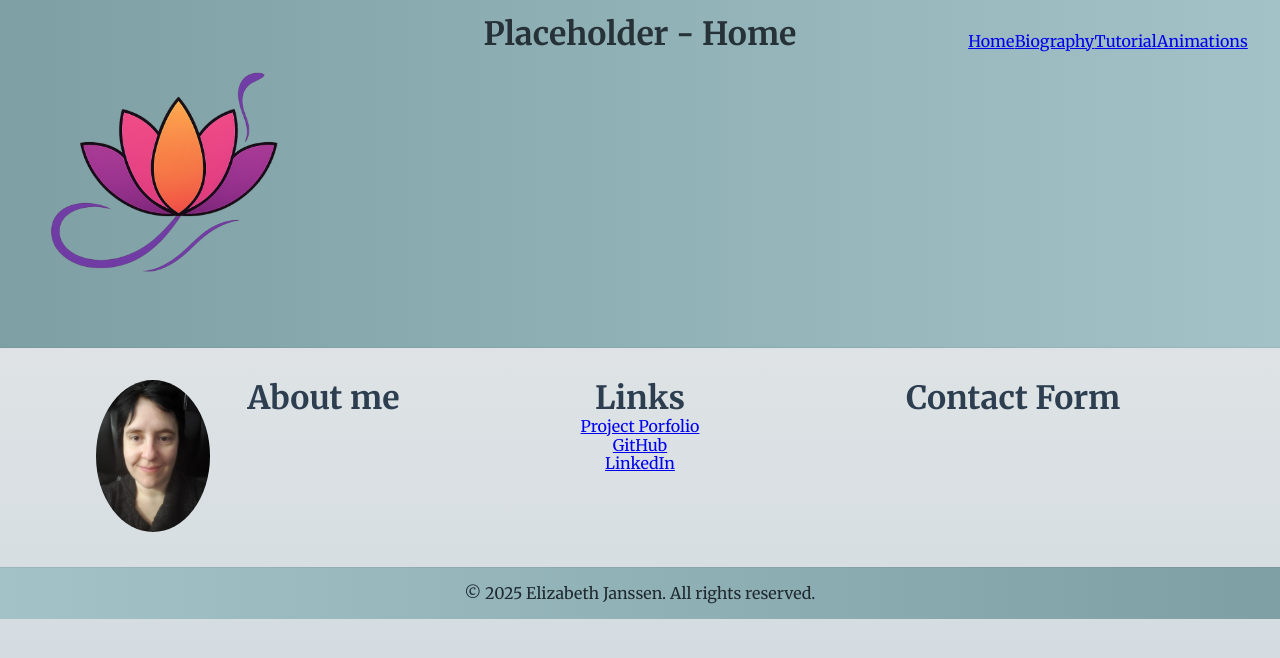
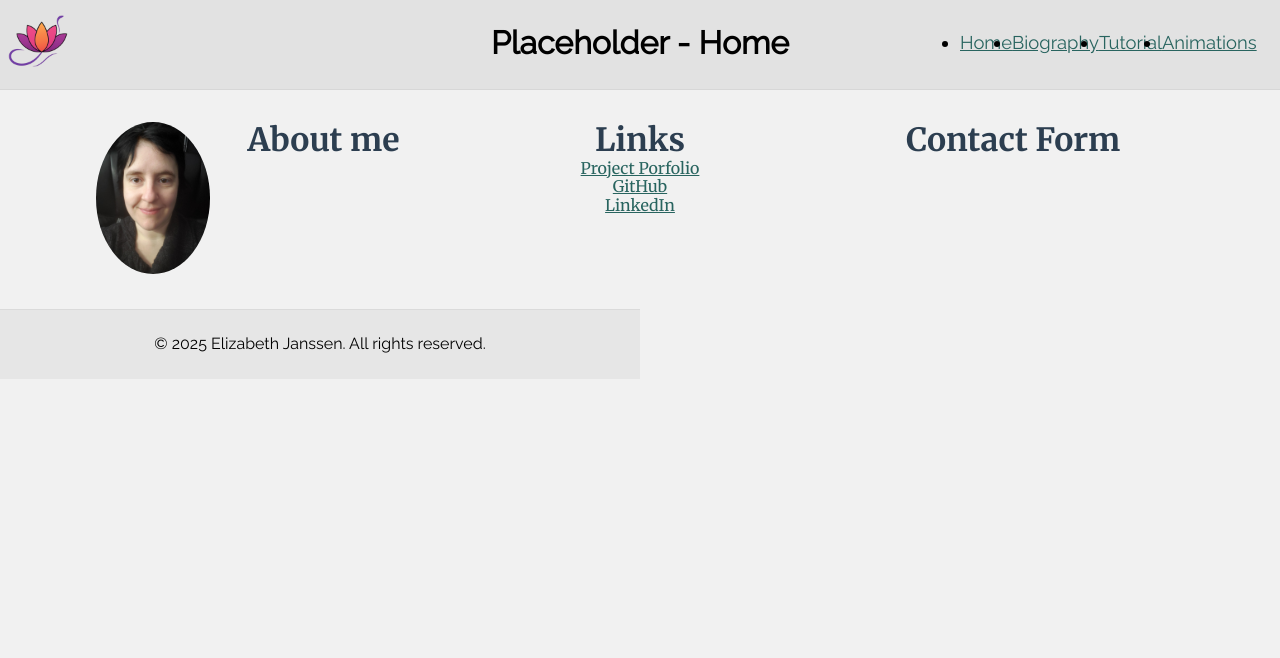
Before and after one commit to emjanssen/comm2019-finalproject-summer2025, a PHP site: page / in a window 1280 px wide. Shown: the top 658 px of the page. Run offline with PHP 8.4, Linux system fonts and the light colour scheme.

Commit message:
playing with page-wide colour scheme

```diff
--- a/css/main.css
+++ b/css/main.css
@@ -9,15 +9,29 @@
 /* - - - Global Variables - - - */
 
 :root {
-  --body-background-color: linear-gradient(to bottom, #eaeaea, #cfd9df);
-  --body-text-color: #2c3e50;
-  --body-font-family: "Merriweather";
+    /* Background Colours */
+    --header-background-color: #e2e2e2;
+    --footer-background-color: #e6e6e6;
+    --body-background-color: #f1f1f1;
 
-  --header-background-color: linear-gradient(to left, #a2c2c7, #7ea0a5);
-  --header-text-color: #263238;
+    /* Fonts */
+    --body-font-family: "Merriweather", serif;
+    --body-font-weight: 400;
+    --body-font-style: normal;
+    --body-text-color: #2c3e50;
 
-  --footer-background-color: linear-gradient(to right, #a2c2c7, #7ea0a5);
-  --footer-text-color: #1f2a30;
+    --header-footer-font-family: "Raleway", sans-serif;
+    --header-footer-font-weight: 400;
+    --header-footer-font-style: normal;
+    --header-font-colour: black;
+    --footer-font-colour: black;
+
+    /* Links */
+    --links-unvisited-font-color: rgb(40, 100, 95);
+    --links-visited-font-color: rgb(60, 120, 110);
+    --links-hover-font-color: rgb(90, 150, 140);
+    --links-active-font-color: rgb(30, 85, 80);
+    --links-focus-outline-color: rgb(115, 175, 165);
 }
 
 /* - - - Body - - - */
@@ -25,9 +39,8 @@
 body {
     background: var(--body-background-color);
     font-family: var(--body-font-family);
-    background-repeat: no-repeat;
-    background-size: cover;
-    background-attachment: fixed;
+    font-weight: var(--body-font-weight);
+    font-style: var(--body-font-style);
     color: var(--body-text-color);
 }
 
@@ -40,39 +53,41 @@ h1 {
     margin: 0;
 }
 
+a:focus {
+    outline: 2px dashed var(--links-focus-outline-color);
+    outline-offset: 4px;
+}
+
+a:link {
+    color: var(--links-unvisited-font-color);
+}
+
+a:visited {
+    color: var(--links-visited-font-color);
+}
+
+a:hover {
+    color: var(--links-hover-font-color);
+}
+
+a:active {
+    color: var(--links-active-font-color);
+}
+
+
 /* - - - Header - - - */
 
 #header-global {
     grid-area: header-global;
-    padding: 1em;
+    height: 90px;
 
     background: var(--header-background-color);
-    background-repeat: no-repeat;
-    background-size: cover;
-    background-attachment: fixed;
+    color: var(--header-font-colour);
+    font-family: var(--header-footer-font-family);
+    font-weight: var(--header-footer-font-weight);
+    font-style: var(--header-footer-font-style);
 
-    color: var(--header-text-color);
     border-bottom: 1px solid rgba(0, 0, 0, 0.05);
-}
-
-#header-global-grid-col-one {
-    grid-area: header-global-grid-col-one;
-    display: flex;
-    justify-content: space-evenly;
-}
-
-#header-global-grid-col-two {
-    grid-area: header-global-grid-col-two;
-    display: flex;
-    justify-content: space-around;
-}
-
-#header-title h1 {
-  margin: 0;
-}
-
-#header-global-grid-col-three {
-    grid-area: header-global-grid-col-three;
 }
 
 #header-global-grid {
@@ -81,41 +96,58 @@ h1 {
     grid-template-rows: auto auto auto;
     grid-template-areas:
         "header-global-grid-col-one header-global-grid-col-two header-global-grid-col-three";
+    height: 100%;
+}
+
+#header-global-grid-col-one,
+#header-global-grid-col-two,
+#header-global-grid-col-three {
+    display: flex;
+    align-items: center;
+}
+
+#header-global-grid-col-one {
+    grid-area: header-global-grid-col-one;
+    display: flex;
+    justify-content: flex-start;
+    align-items: center;
+}
+
+#header-global-grid-col-two {
+    grid-area: header-global-grid-col-two;
+    justify-content: space-around;
+}
+
+#header-global-grid-col-three {
+    grid-area: header-global-grid-col-three;
 }
 
 #header-navigation-ul {
-    list-style: none;
     display: flex;
     justify-content: space-around;
-    align-items: center;
-    padding: 1rem;
 }
 
+#header-navigation-ul li {
+    font-size: 1.15rem;
+}
+
+#img-logo {
+    max-height: 80px;
+    width: auto;
+}
 
 /* - - - Footer - - - */
 
 #footer-global {
-    grid-area: footer-global;
-    padding: 1em;
+    height: 70px;
+    border-top: 1px solid rgba(0, 0, 0, 0.05);
+    display: flex;
+    justify-content: center;
+    align-items: center;
 
     background: var(--footer-background-color);
-    background-repeat: no-repeat;
-    background-size: cover;
-    background-attachment: fixed;
-
-    color: var(--footer-text-color);
-    border-top: 1px solid rgba(0, 0, 0, 0.05);
+    color: var(--footer-font-colour);
+    font-family: var(--header-footer-font-family);
+    font-weight: var(--header-footer-font-weight);
+    font-style: var(--header-footer-font-style);
 }
-
-#footer-global-grid-col-one {
-    grid-area: footer-global-grid-col-one;
-    text-align: center;
-}
-
-#footer-global-grid {
-    display: grid;
-    grid-template-columns: 1fr;
-    grid-template-rows: auto;
-    grid-template-areas:
-        "footer-global-grid-col-one";
-}
```
